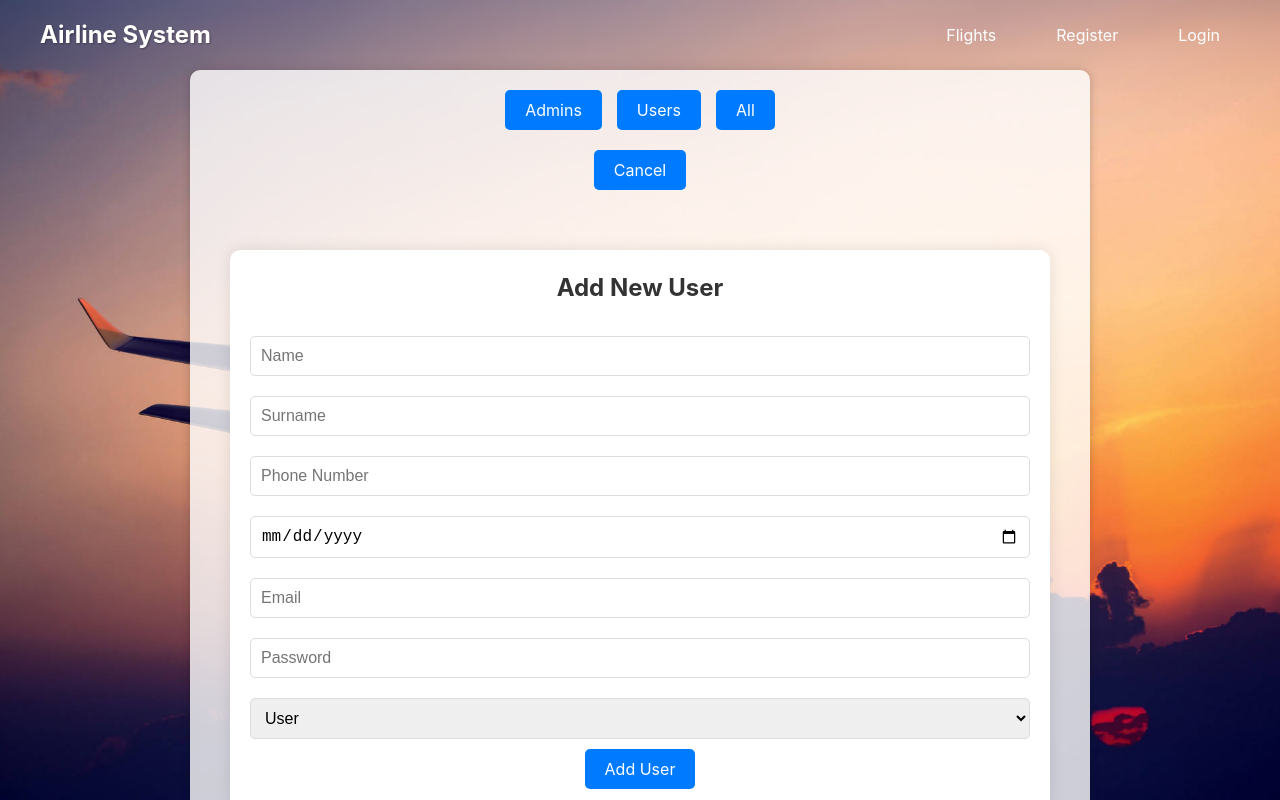
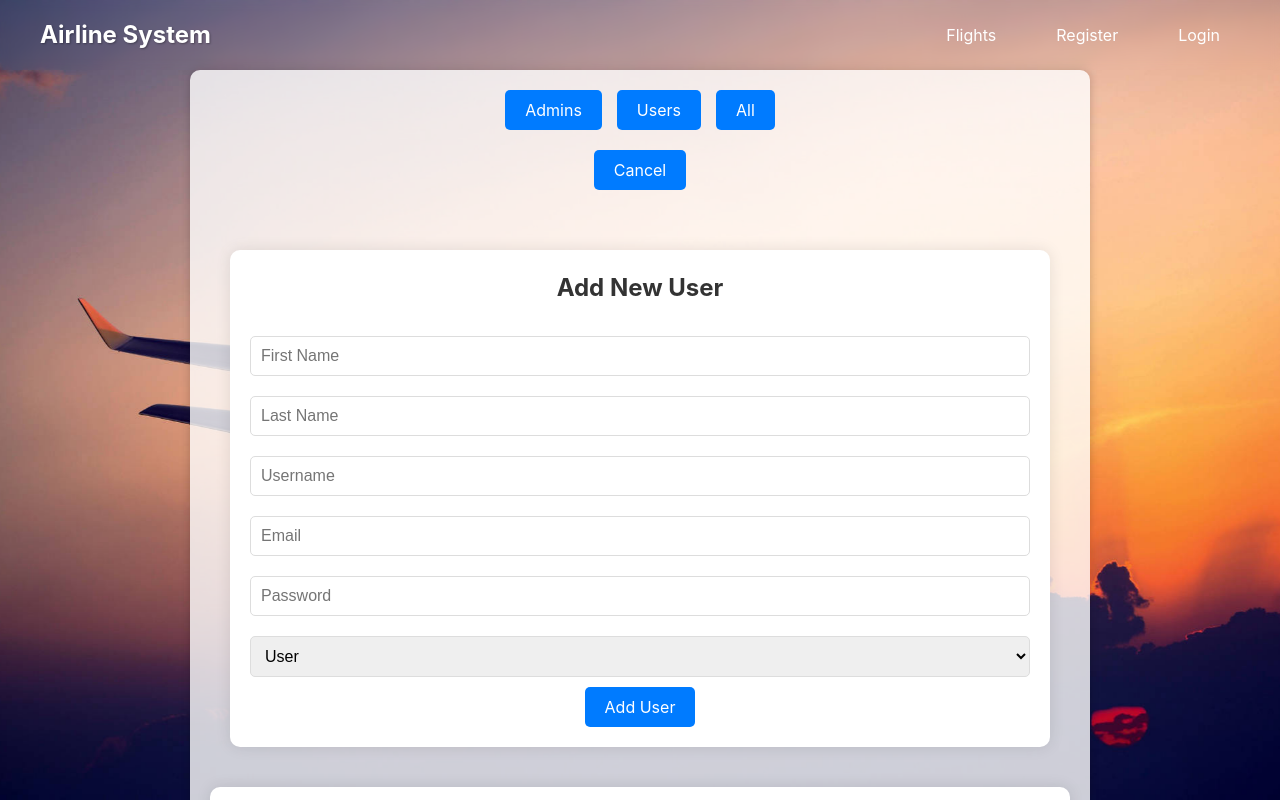
Before and after one commit to SI-2025-AIRLINE/Frontend, a React (Vite) app: page /user-management in a window 1280 px wide. Both pictures are taken after a click on the button "Add User". Built offline with nearby package versions, Linux system fonts and the light colour scheme.

Commit message:
Ispravka forme i bug-a

```diff
--- a/package.json
+++ b/package.json
@@ -29,6 +29,6 @@
     "globals": "^15.15.0",
     "postcss": "^8.5.3",
     "tailwindcss": "^4.1.2",
-    "vite": "^6.2.0"
+    "vite": "^6.2.5"
   }
 }
--- a/src/pages/UserManagement/UserManagement.jsx
+++ b/src/pages/UserManagement/UserManagement.jsx
@@ -3,15 +3,15 @@ import './UserManagement.css';
 
 const UserManagement = () => {
     const [users, setUsers] = useState([]);
-    const [newUser, setNewUser] = useState({ name: '', surname: '', phone: '', birthDate: '', email: '', password: '', role: 'user' });
+    const [newUser, setNewUser] = useState({ firstName: '', lastName: '', username: '', email: '', password: '', role: 'user' });
     const [editUser, setEditUser] = useState(null);
     const [filter, setFilter] = useState('all');
     const [isAddUserVisible, setIsAddUserVisible] = useState(false);
 
     useEffect(() => {
         const fetchedUsers = [
-            { id: 1, name: 'John', surname: 'Doe', phone: '1234567890', birthDate: '1990-01-01', email: 'john.doe@example.com', password: 'password123', role: 'admin' },
-            { id: 2, name: 'Jane', surname: 'Smith', phone: '0987654321', birthDate: '1985-05-05', email: 'jane.smith@example.com', password: 'password456', role: 'user' },
+            { id: 1, firstName: 'John', lastName: 'Doe', username: 'johndoe', email: 'john.doe@example.com', role: 'admin' },
+            { id: 2, firstName: 'Jane', lastName: 'Smith', username: 'janesmith', email: 'jane.smith@example.com', role: 'user' },
         ];
         setUsers(fetchedUsers);
     }, []);
@@ -21,7 +21,7 @@ const UserManagement = () => {
     const handleAddUser = () => {
         const newId = users.length + 1;
         setUsers([...users, { ...newUser, id: newId }]);
-        setNewUser({ name: '', surname: '', phone: '', birthDate: '', email: '', password: '', role: 'user' });
+        setNewUser({ firstName: '', lastName: '', username: '', email: '', password: '', role: 'user' });
         setIsAddUserVisible(false);
     };
 
@@ -57,7 +57,10 @@ const UserManagement = () => {
                 <button onClick={() => setFilter('all')}>All</button>
             </div>
 
-            <button onClick={() => setIsAddUserVisible(!isAddUserVisible)} className="add-user-btn">
+            <button onClick={() => {
+                setIsAddUserVisible(!isAddUserVisible);
+                setEditUser(null);
+            }} className="add-user-btn">
                 {isAddUserVisible ? 'Cancel' : 'Add User'}
             </button>
 
@@ -67,31 +70,24 @@ const UserManagement = () => {
                         <h2>{editUser ? 'Edit User' : 'Add New User'}</h2>
                         <input
                             type="text"
-                            name="name"
-                            value={editUser ? editUser.name : newUser.name}
+                            name="firstName"
+                            value={editUser ? editUser.firstName : newUser.firstName}
                             onChange={handleInputChange}
-                            placeholder="Name"
+                            placeholder="First Name"
                         />
                         <input
                             type="text"
-                            name="surname"
-                            value={editUser ? editUser.surname : newUser.surname}
+                            name="lastName"
+                            value={editUser ? editUser.lastName : newUser.lastName}
                             onChange={handleInputChange}
-                            placeholder="Surname"
+                            placeholder="Last Name"
                         />
                         <input
                             type="text"
-                            name="phone"
-                            value={editUser ? editUser.phone : newUser.phone}
+                            name="username"
+                            value={editUser ? editUser.username : newUser.username}
                             onChange={handleInputChange}
-                            placeholder="Phone Number"
-                        />
-                        <input
-                            type="date"
-                            name="birthDate"
-                            value={editUser ? editUser.birthDate : newUser.birthDate}
-                            onChange={handleInputChange}
-                            placeholder="Birth Date"
+                            placeholder="Username"
                         />
                         <input
                             type="email"
@@ -100,13 +96,15 @@ const UserManagement = () => {
                             onChange={handleInputChange}
                             placeholder="Email"
                         />
+                        {!editUser && (
                             <input
                                 type="password"
                                 name="password"
-                            value={editUser ? editUser.password : newUser.password}
+                                value={newUser.password}
                                 onChange={handleInputChange}
                                 placeholder="Password"
                             />
+                        )}
                         <select
                             name="role"
                             value={editUser ? editUser.role : newUser.role}
@@ -127,10 +125,9 @@ const UserManagement = () => {
                 <table>
                     <thead>
                         <tr>
-                            <th>Name</th>
-                            <th>Surname</th>
-                            <th>Phone</th>
-                            <th>Birth Date</th>
+                            <th>First Name</th>
+                            <th>Last Name</th>
+                            <th>Username</th>
                             <th>Email</th>
                             <th>Role</th>
                             <th>Actions</th>
@@ -139,10 +136,9 @@ const UserManagement = () => {
                     <tbody>
                         {filteredUsers.map(user => (
                             <tr key={user.id}>
-                                <td>{user.name}</td>
-                                <td>{user.surname}</td>
-                                <td>{user.phone}</td>
-                                <td>{user.birthDate}</td>
+                                <td>{user.firstName}</td>
+                                <td>{user.lastName}</td>
+                                <td>{user.username}</td>
                                 <td>{user.email}</td>
                                 <td>{user.role}</td>
                                 <td>
```
Also changed, not shown: 1 other file (tests, documents, lock files or other folders). Lines whose indentation alone changed are shown as unchanged.
